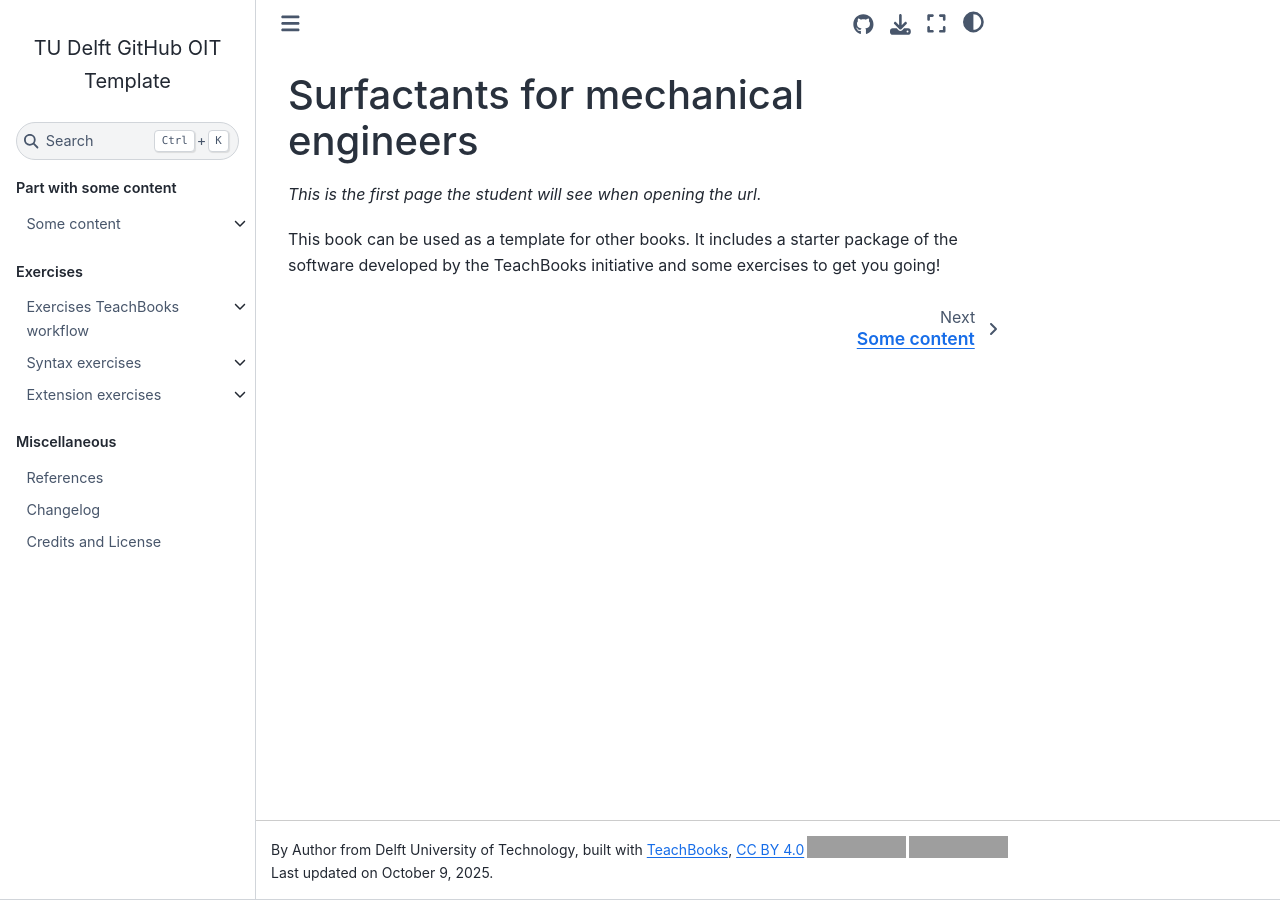
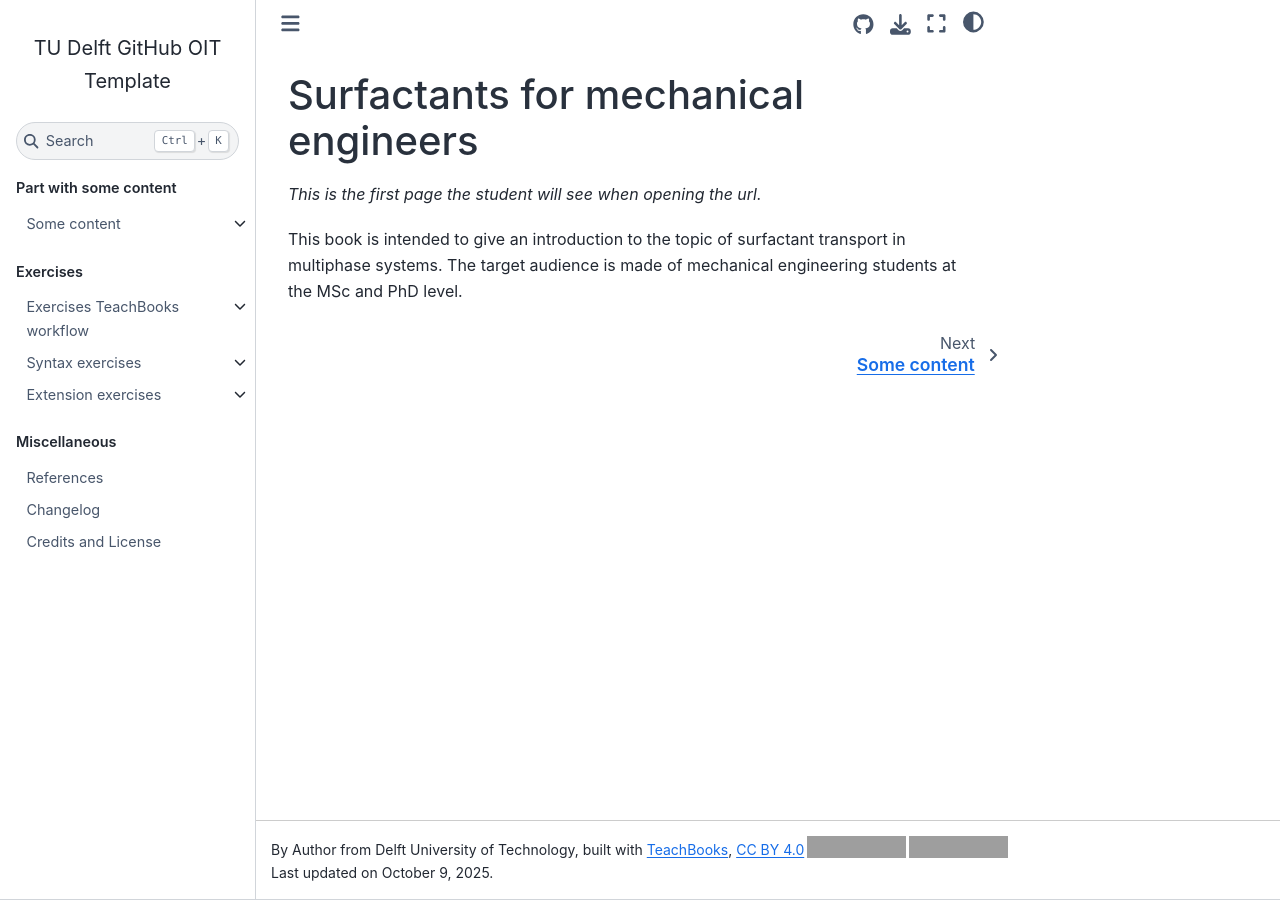
Before and after one commit to lbotto/surfactantsME, a Jupyter Book: the page built from book/intro.md, in a window 1280 px wide. Built offline with Jupyter Book 1.0.4 settings and Sphinx 7.4.7 and the Sphinx Book theme 1.1.4, drawn with Linux system fonts in a browser that asks for light colours; comment, search, counter and statistics services are not loaded; grey boxes are pictures that could not be loaded.

Commit message:
Update intro.md

```diff
--- a/book/intro.md
+++ b/book/intro.md
@@ -3,4 +3,4 @@
 
 _This is the first page the student will see when opening the url._
 
-This book can be used as a template for other books. It includes a starter package of the software developed by the TeachBooks initiative and some exercises to get you going!
+This book is intended to give an introduction to the topic of surfactant transport in multiphase systems. The target audience is made of mechanical engineering students at the MSc and PhD level.
```
